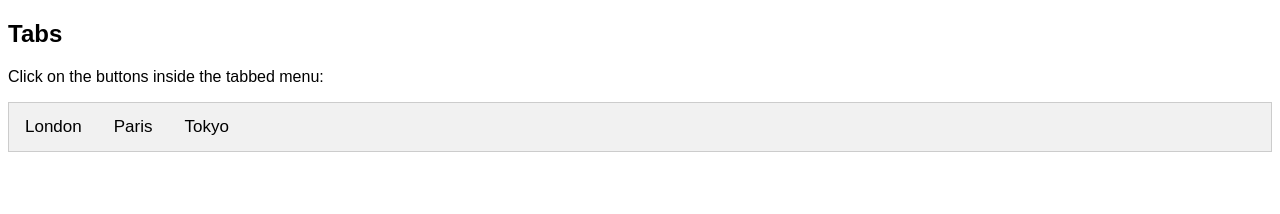
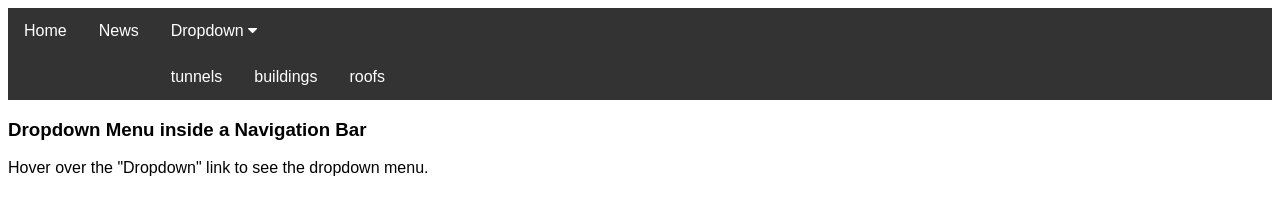
Before and after one commit to dgigs7/Broccoli, a plain HTML site: page index.html in a window 1280 px wide. Drawn offline with Linux system fonts and the light colour scheme.

Commit message:
Update index.html

```diff
--- a/index.html
+++ b/index.html
@@ -2,88 +2,92 @@
 <html>
 <head>
 <meta name="viewport" content="width=device-width, initial-scale=1">
+<link rel="stylesheet" href="https://cdnjs.cloudflare.com/ajax/libs/font-awesome/4.7.0/css/font-awesome.min.css">
 <style>
-body {font-family: Arial;}
-
-/* Style the tab */
-.tab {
-  overflow: hidden;
-  border: 1px solid #ccc;
-  background-color: #f1f1f1;
+body {
+  font-family: Arial, Helvetica, sans-serif;
 }
 
-/* Style the buttons inside the tab */
-.tab button {
-  background-color: inherit;
+.navbar {
+  overflow: hidden;
+  background-color: #333;
+}
+
+.navbar a {
   float: left;
+  font-size: 16px;
+  color: white;
+  text-align: center;
+  padding: 14px 16px;
+  text-decoration: none;
+}
+
+.dropdown {
+  float: left;
+  overflow: hidden;
+}
+
+.dropdown .dropbtn {
+  font-size: 16px;
   border: none;
   outline: none;
-  cursor: pointer;
+  color: white;
   padding: 14px 16px;
-  transition: 0.3s;
-  font-size: 17px;
+  background-color: inherit;
+  font-family: inherit;
+  margin: 0;
 }
 
-/* Change background color of buttons on hover */
-.tab button:hover {
+.navbar a:hover, .dropdown:hover .dropbtn {
+  background-color: red;
+}
+
+.dropdown-content {
+  display: none;
+  position: absolute;
+  background-color: #f9f9f9;
+  min-width: 160px;
+  box-shadow: 0px 8px 16px 0px rgba(0,0,0,0.2);
+  z-index: 1;
+}
+
+.dropdown-content a {
+  float: none;
+  color: black;
+  padding: 12px 16px;
+  text-decoration: none;
+  display: block;
+  text-align: left;
+}
+
+.dropdown-content a:hover {
   background-color: #ddd;
 }
 
-/* Create an active/current tablink class */
-.tab button.active {
-  background-color: #ccc;
-}
-
-/* Style the tab content */
-.tabcontent {
-  display: none;
-  padding: 6px 12px;
-  border: 1px solid #ccc;
-  border-top: none;
+.dropdown:hover .dropdown-content {
+  display: block;
 }
 </style>
 </head>
 <body>
 
-<h2>Tabs</h2>
-<p>Click on the buttons inside the tabbed menu:</p>
-
-<div class="tab">
-  <button class="tablinks" onclick="openCity(event, 'London')">London</button>
-  <button class="tablinks" onclick="openCity(event, 'Paris')">Paris</button>
-  <button class="tablinks" onclick="openCity(event, 'Tokyo')">Tokyo</button>
+<div class="navbar">
+  <a href="#home">Home</a>
+  <a href="#safety">News</a>
+  <div class="dropdown">
+    <button class="dropbtn">Dropdown
+      <i class="fa fa-caret-down"></i>
+    </button>
+    <div class="trips">
+      <a href="#">tunnels</a>
+      <a href="#">buildings</a>
+      <a href="#">roofs</a>
+    </div>
+  </div>
 </div>
 
-<div id="London" class="tabcontent">
-  <h3>London</h3>
-  <p>London is the capital city of England.</p>
-</div>
-
-<div id="Paris" class="tabcontent">
-  <h3>Paris</h3>
-  <p>Paris is the capital of France.</p>
-</div>
-
-<div id="Tokyo" class="tabcontent">
-  <h3>Tokyo</h3>
-  <p>Tokyo is the capital of Japan.</p>
-</div>
-
-<script>
-function openCity(evt, cityName) {
-  var i, tabcontent, tablinks;
-  tabcontent = document.getElementsByClassName("tabcontent");
-  for (i = 0; i < tabcontent.length; i++) {
-    tabcontent[i].style.display = "none";
-  }
-  tablinks = document.getElementsByClassName("tablinks");
-  for (i = 0; i < tablinks.length; i++) {
-    tablinks[i].className = tablinks[i].className.replace(" active", "");
-  }
-  document.getElementById(cityName).style.display = "block";
-  evt.currentTarget.className += " active";
-}
-</script>
+<h3>Dropdown Menu inside a Navigation Bar</h3>
+<p>Hover over the "Dropdown" link to see the dropdown menu.</p>
 
 </body>
 </html>
```
